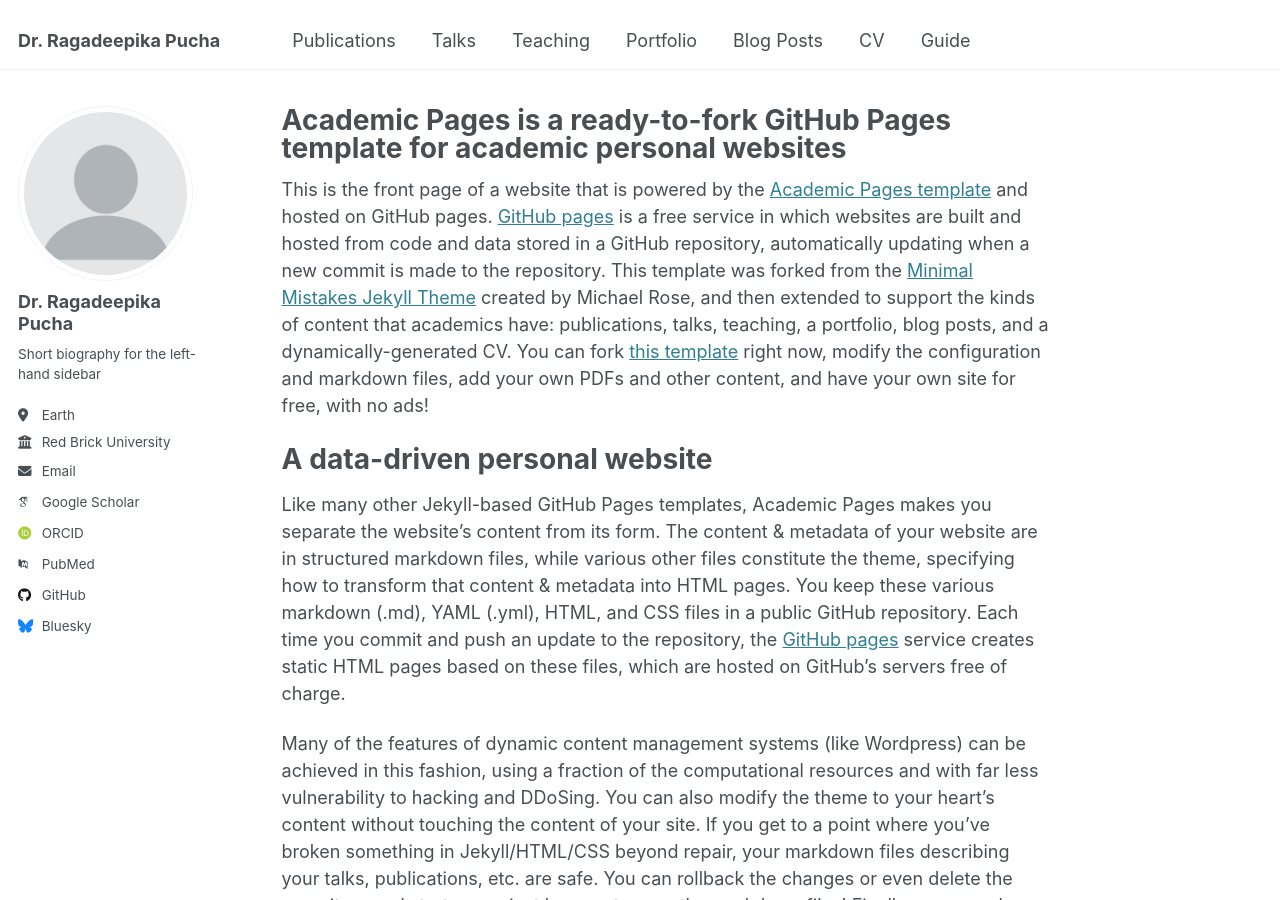
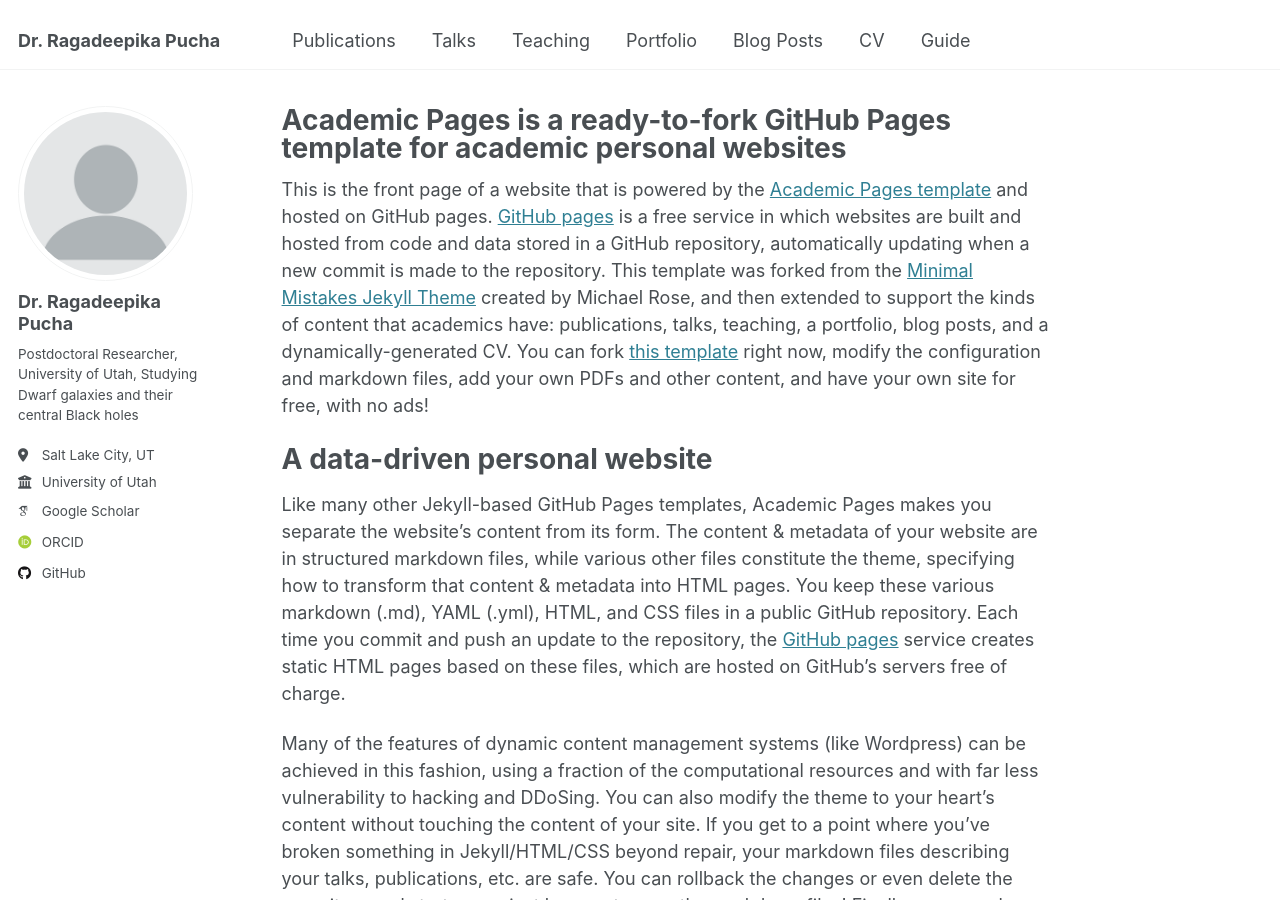
Before and after one commit to Ragadeepika-Pucha/Ragadeepika-Pucha.github.io, a Jekyll site: the page built from _pages/about.md, in a window 1280 px wide and 900 px high. Built offline with Jekyll 4.4.1, drawn with Linux system fonts in a browser that asks for light colours; some web fonts are replaced.

Commit message:
Updated config file

```diff
--- a/_config.yml
+++ b/_config.yml
@@ -25,19 +25,19 @@ author:
   avatar           : "profile.png"
   name             : "Dr. Ragadeepika Pucha"
   pronouns         : # example: "she/her"
-  bio              : "Short biography for the left-hand sidebar"
-  location         : "Earth"
-  employer         : "Red Brick University"
+  bio              : "Postdoctoral Researcher, University of Utah, Studying Dwarf galaxies and their central Black holes"
+  location         : "Salt Lake City, UT"
+  employer         : "University of Utah"
   uri              : # URL
-  email            : "none@example.org"
+  email            : #"none@example.org"
 
   # Academic websites
   arxiv            : # URL - Update with the correct link to your profile
-  googlescholar    : "https://scholar.google.com/citations?user=PS_CX0AAAAAJ"
+  googlescholar    : "https://scholar.google.co.in/citations?user=rYmuM7YAAAAJ&hl=en"
   impactstory      : # URL
-  orcid            : "http://orcid.org/yourorcidurl"
+  orcid            : "https://orcid.org/0000-0002-4940-3009"
   semantic         : # URL
-  pubmed           : "https://www.ncbi.nlm.nih.gov/pubmed/?term=john+snow"
+  pubmed           : #"https://www.ncbi.nlm.nih.gov/pubmed/?term=john+snow"
   researchgate     : # URL
   scopus           : # URL
 
@@ -45,12 +45,12 @@ author:
   bitbucket        : # Username - Update with your username on the site
   codepen          : # Username
   dribbble         : # Username
-  github           : "academicpages"
+  github           : "Ragadeepika-Pucha"
   kaggle           : # Username
   stackoverflow    : # User number or user number and name (i.e., use "1" or "1/jeff-atwood")
 
   # Social media
-  bluesky          : "bsky.app" # Replace this with you Bluesky username
+  bluesky          : #"bsky.app" # Replace this with you Bluesky username
   facebook         : # Username
   flickr           : # Username
   foursquare       : # Username
@@ -131,7 +131,7 @@ yandex_site_verification :
 
 # Social Sharing
 twitter:
-  username               : &twitter
+  username               : #&twitter
 facebook:
   username               :
   app_id                 :
```
